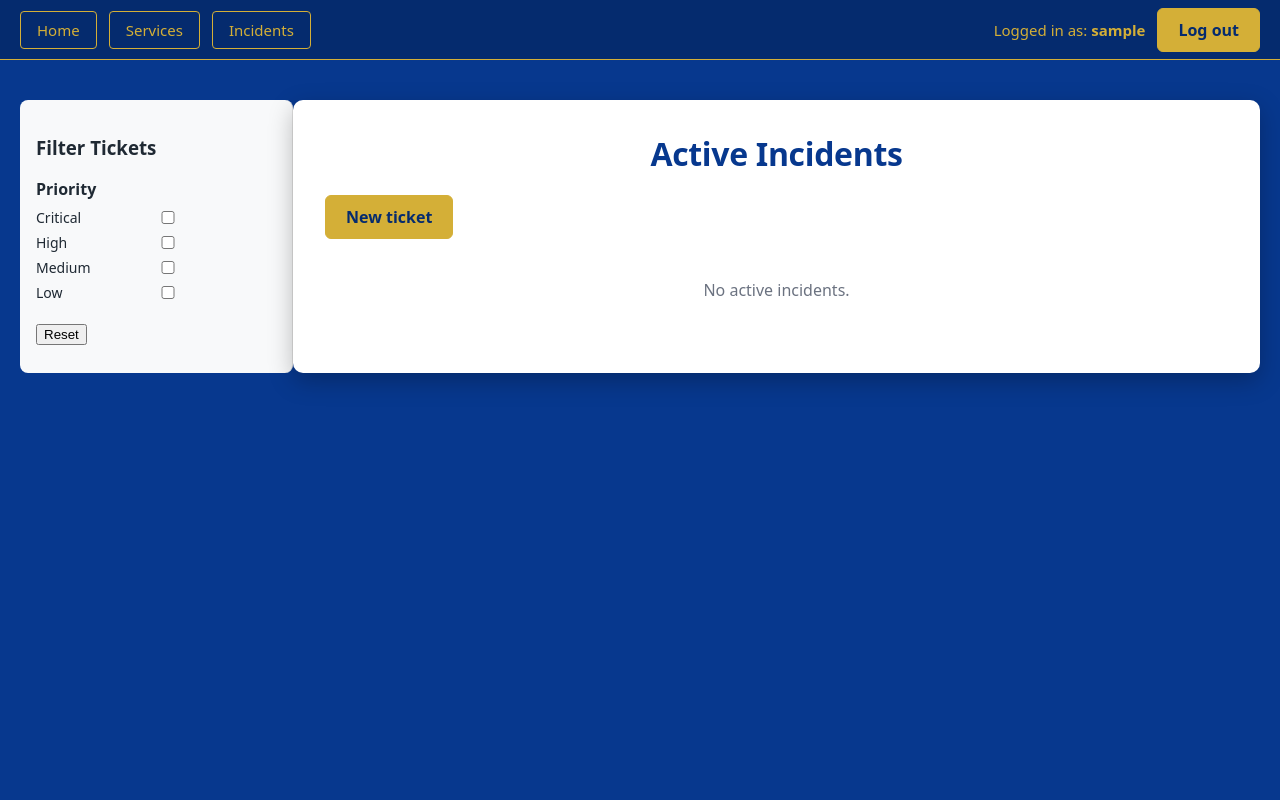
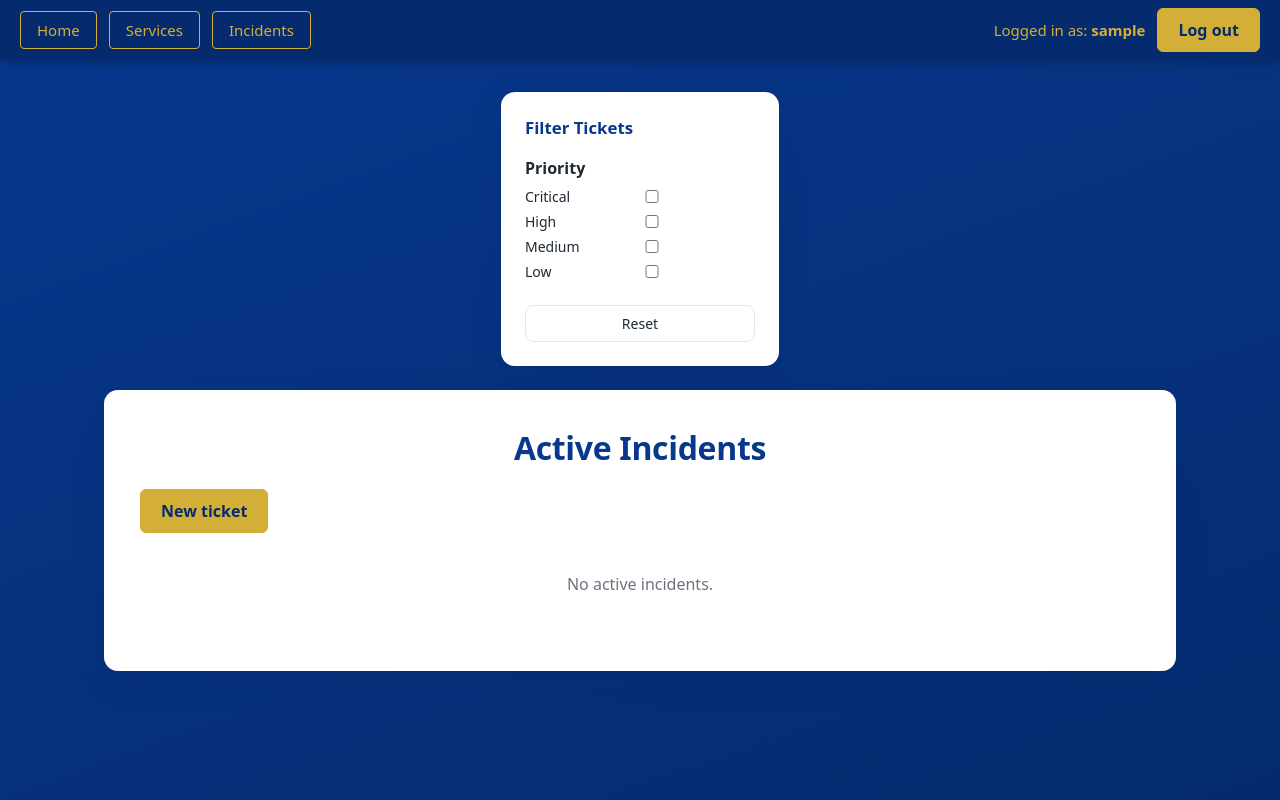
Before and after one commit to ZiedRbd/COSC-3339-Fall-2026-Term-Project, a Django app: page /incidents/list in a window 1280 px wide. Run offline with Django 5.2, Linux system fonts and the light colour scheme; the visitor is signed in with stand-in values (Sample User, id 1); data comes from the database, SQL or seed files in the repository; data that the repository does not hold is empty.

Commit message:
Fix filter overlap and polish site styling, add timeline styles

```diff
--- a/static/css/style.css
+++ b/static/css/style.css
@@ -18,16 +18,21 @@
 .base-body {
     margin: 0;
     min-height: 100vh;
-    background-color: var(--navy);
+    background: linear-gradient(160deg, var(--navy) 0%, var(--navy-dark) 100%);
+    background-attachment: fixed;
     color: var(--ink);
     font-family: var(--font);
     font-size: 16px;
+    -webkit-font-smoothing: antialiased;
 }
 
 .page {
-    padding: 100px 20px 40px;
+    padding: 92px 24px 48px;
     display: flex;
     justify-content: center;
+    align-items: flex-start;
+    gap: 24px;
+    flex-wrap: wrap;
 }
 
 h1, h2 {
@@ -49,7 +54,7 @@ h1, h2 {
     width: 100%;
     box-sizing: border-box;
     background-color: var(--navy-dark);
-    border-bottom: 1px solid var(--gold);
+    box-shadow: 0 2px 10px rgba(0,0,0,0.25);
     z-index: 10;
 }
 
@@ -97,11 +102,11 @@ h1, h2 {
 /* ---------- Cards and buttons ---------- */
 .card {
     background: var(--white);
-    border-radius: 10px;
-    padding: 32px;
+    border-radius: 14px;
+    padding: 36px;
     width: 100%;
     max-width: 560px;
-    box-shadow: 0 8px 24px rgba(0, 0, 0, 0.25);
+    box-shadow: 0 10px 30px rgba(5, 43, 110, 0.18), 0 2px 6px rgba(0,0,0,0.06);
 }
 
 .card.wide {
@@ -279,23 +287,32 @@ input:focus, textarea:focus, select:focus {
     color: var(--muted);
     font-weight: 600;
     text-transform: uppercase;
-    font-size: 12px;
-    letter-spacing: 0.04em;
+    font-size: 11px;
+    letter-spacing: 0.06em;
+    border-bottom: 2px solid var(--line);
 }
 
-.incident-table tr:hover td {
-    background: #f9fafb;
-}
+.incident-table tbody tr { transition: background 0.12s; }
+.incident-table tbody tr:hover td { background: #f5f8ff; }
+.incident-table td a { color: var(--navy); font-weight: 600; text-decoration: none; }
+.incident-table td a:hover { text-decoration: underline; }
 
 /* ---------- Incident table filter ---------- */
 .filter-sidebar {
-  width: 240px;
+  width: 230px;
   flex-shrink: 0;
-  padding: 16px;
-  background-color: #f8f9fa;
-  border-right: 1px solid #e0e0e0;
-  border-radius: 8px;
+  padding: 24px;
+  background: var(--white);
+  border-radius: 14px;
+  box-shadow: 0 10px 30px rgba(5, 43, 110, 0.18), 0 2px 6px rgba(0,0,0,0.06);
 }
+.filter-sidebar h3 { color: var(--navy); margin: 0 0 18px; font-size: 1.05rem; }
+.filter-sidebar button {
+  width: 100%; margin-top: 4px; font-size: 14px; padding: 8px;
+  background: var(--white); border: 1px solid var(--line); border-radius: 8px;
+  color: var(--ink); cursor: pointer; font-family: var(--font);
+}
+.filter-sidebar button:hover { background: var(--line); }
 
 .filter-group {
   margin-bottom: 20px;
--- a/templates/base.html
+++ b/templates/base.html
@@ -4,7 +4,7 @@
 <head>
     <meta charset="UTF-8">
     <title>{% block title %}CampusDesk{% endblock %}</title>
-    <link rel="stylesheet" href="{% static 'css/style.css' %}?v=5">
+    <link rel="stylesheet" href="{% static 'css/style.css' %}?v=6">
     {% block extra_js %}{% endblock %}
 </head>
 <body class="base-body">
```
Also changed, not shown: other parts of static/css/style.css (+30 -0 lines).
